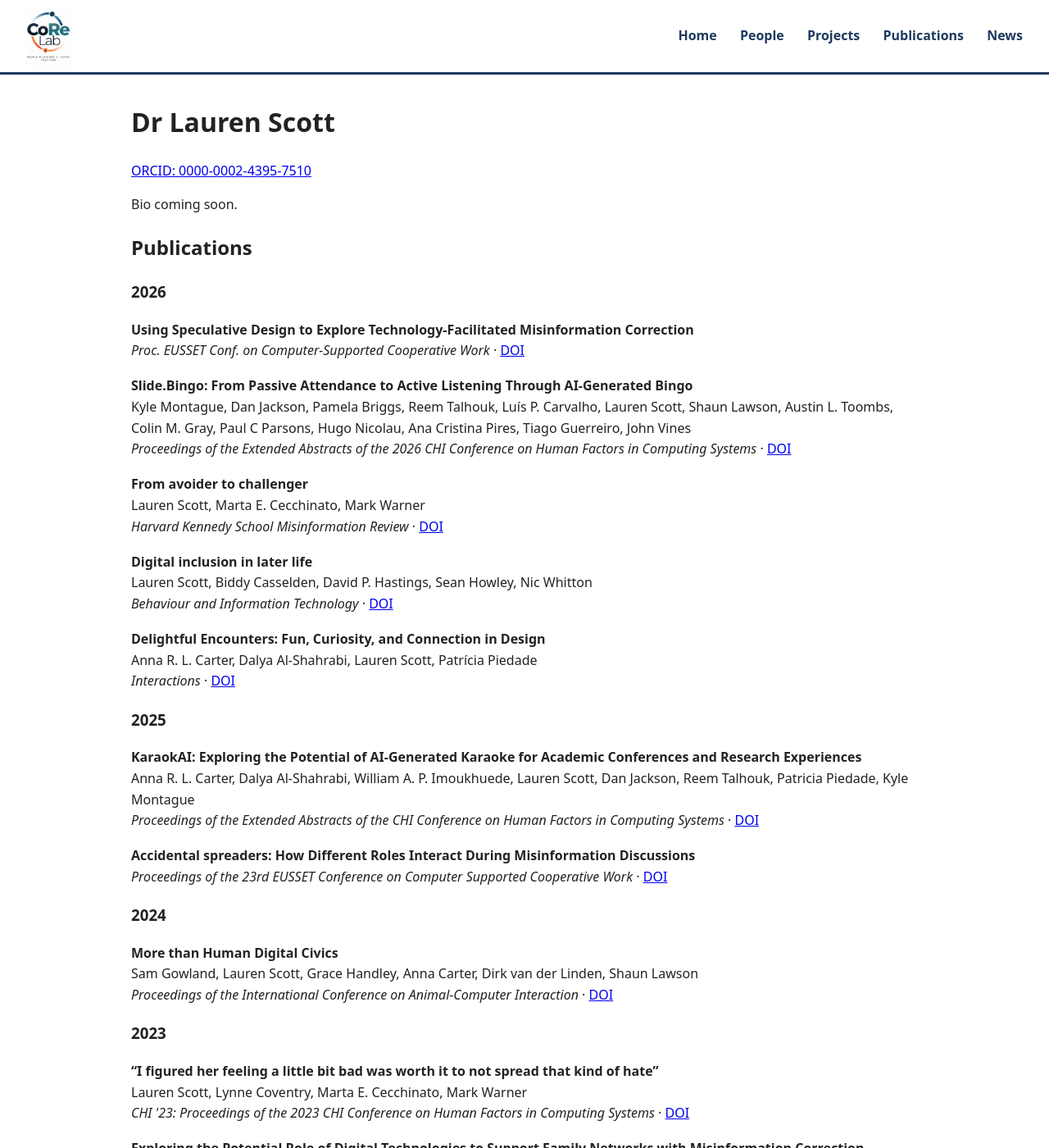
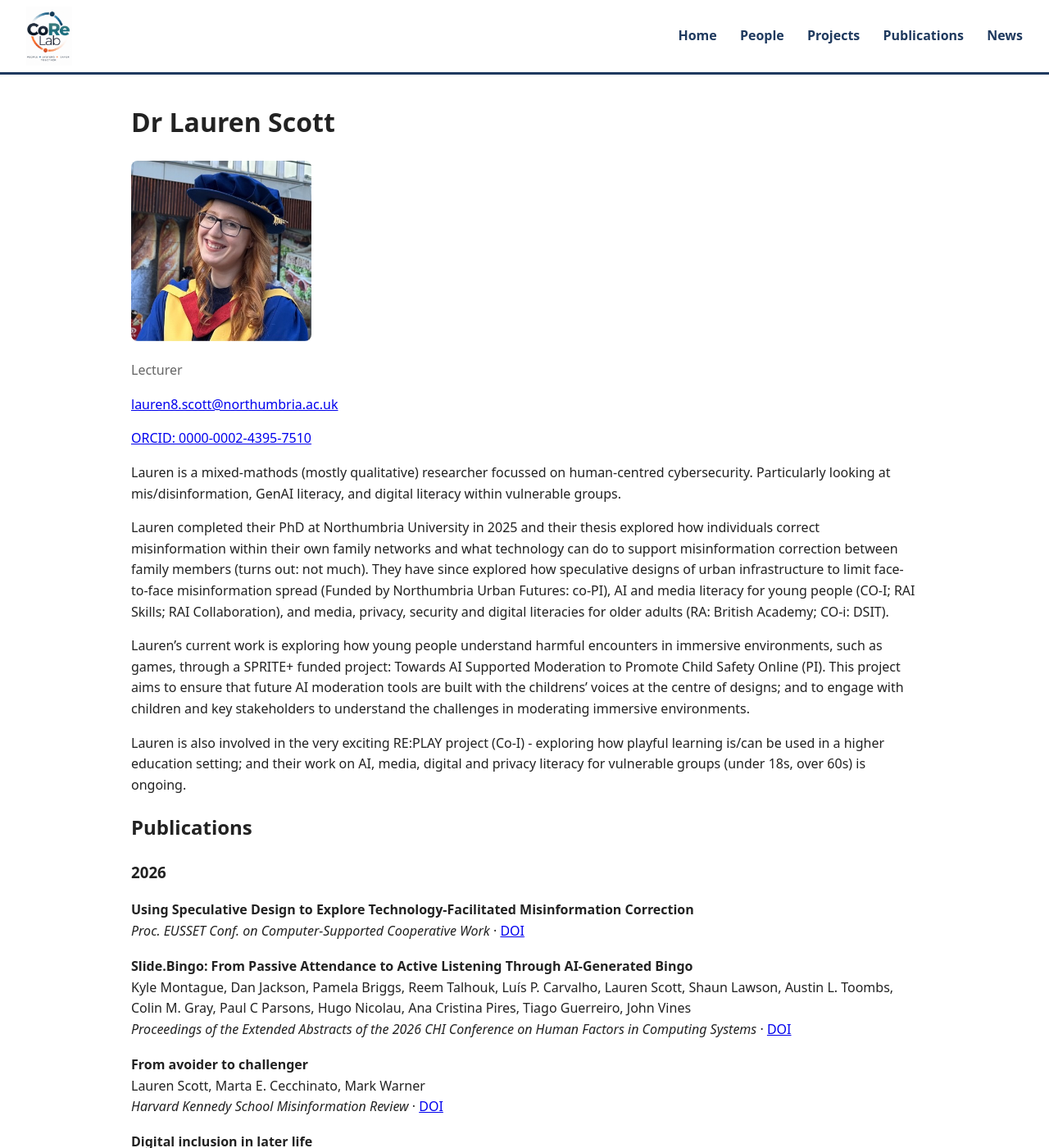
Before and after one commit to Co-ResillienceLab/Co-ResillienceLab.github.io, a Jekyll site: the page built from _people/lauren-scott.md, in a window 1280 px wide and 1400 px high. Shown: the whole window at 82% size. Built offline with Jekyll 4.4.1, drawn with Linux system fonts in a browser that asks for light colours.

Commit message:
Update _people/lauren-scott.md (via Pages CMS)

```diff
--- a/_people/lauren-scott.md
+++ b/_people/lauren-scott.md
@@ -2,9 +2,15 @@
 title: Dr Lauren Scott
 category: Members
 surname: Scott
-role:
-email:
-photo:
+role: Lecturer
+email: lauren8.scott@northumbria.ac.uk
 orcid: 0000-0002-4395-7510
+photo: /assets/images/avatar.jpg
 ---
-Bio coming soon.
+Lauren is a mixed-mathods (mostly qualitative) researcher focussed on human-centred cybersecurity. Particularly looking at mis/disinformation, GenAI literacy, and digital literacy within vulnerable groups.
+
+Lauren completed their PhD at Northumbria University in 2025 and their thesis explored how individuals correct misinformation within their own family networks and what technology can do to support misinformation correction between family members (turns out: not much). They have since explored how speculative designs of urban infrastructure to limit face-to-face misinformation spread (Funded by Northumbria Urban Futures: co-PI), AI and media literacy for young people (CO-I; RAI Skills; RAI Collaboration), and media, privacy, security and digital literacies for older adults (RA: British Academy; CO-i: DSIT).
+
+Lauren's current work is exploring how young people understand harmful encounters in immersive environments, such as games, through a SPRITE+ funded project: Towards AI Supported Moderation to Promote Child Safety Online (PI). This project aims to ensure that future AI moderation tools are built with the childrens' voices at the centre of designs; and to engage with children and key stakeholders to understand the challenges in moderating immersive environments.
+
+Lauren is also involved in the very exciting RE:PLAY project (Co-I) - exploring how playful learning is/can be used in a higher education setting; and their work on AI, media, digital and privacy literacy for vulnerable groups (under 18s, over 60s) is ongoing.
```
